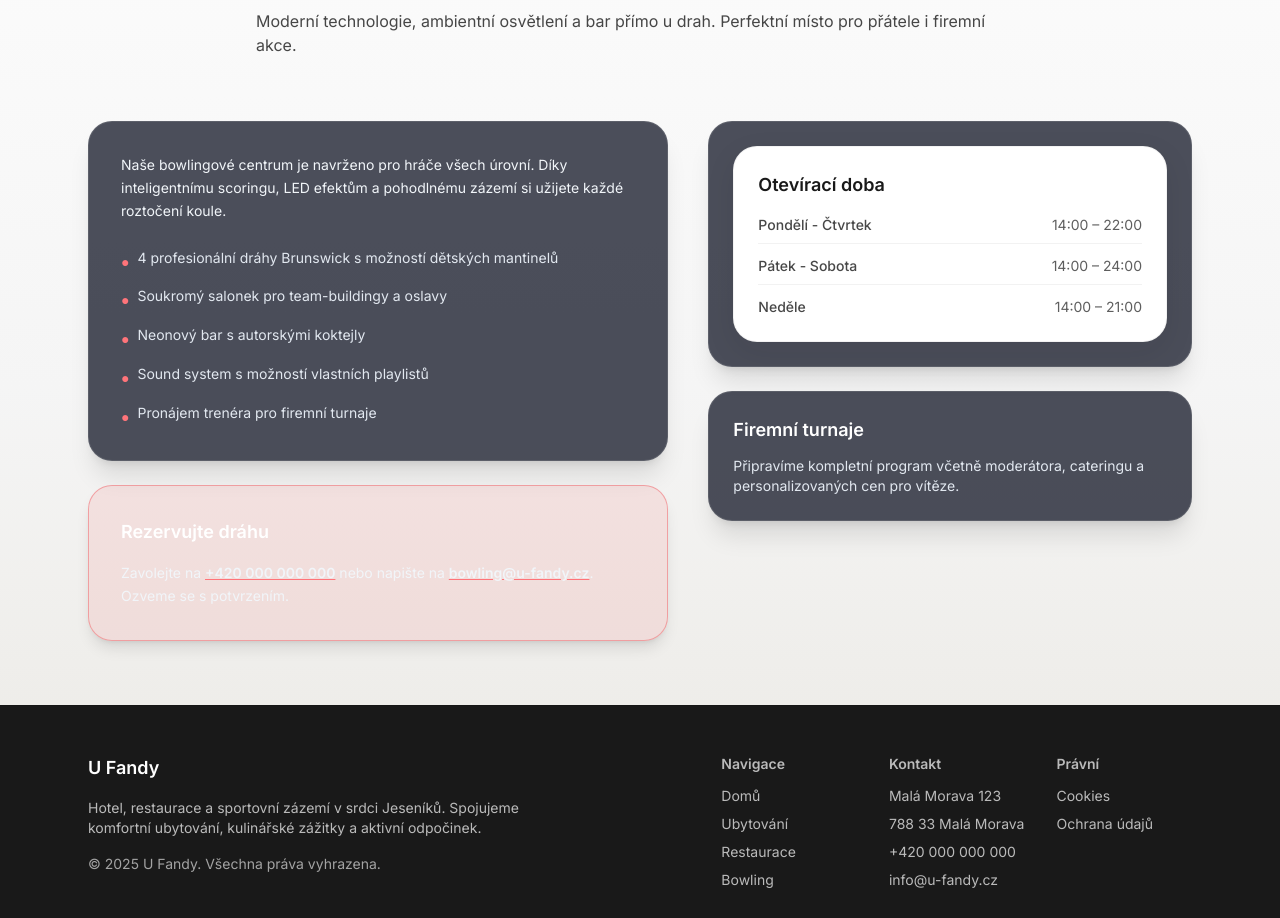
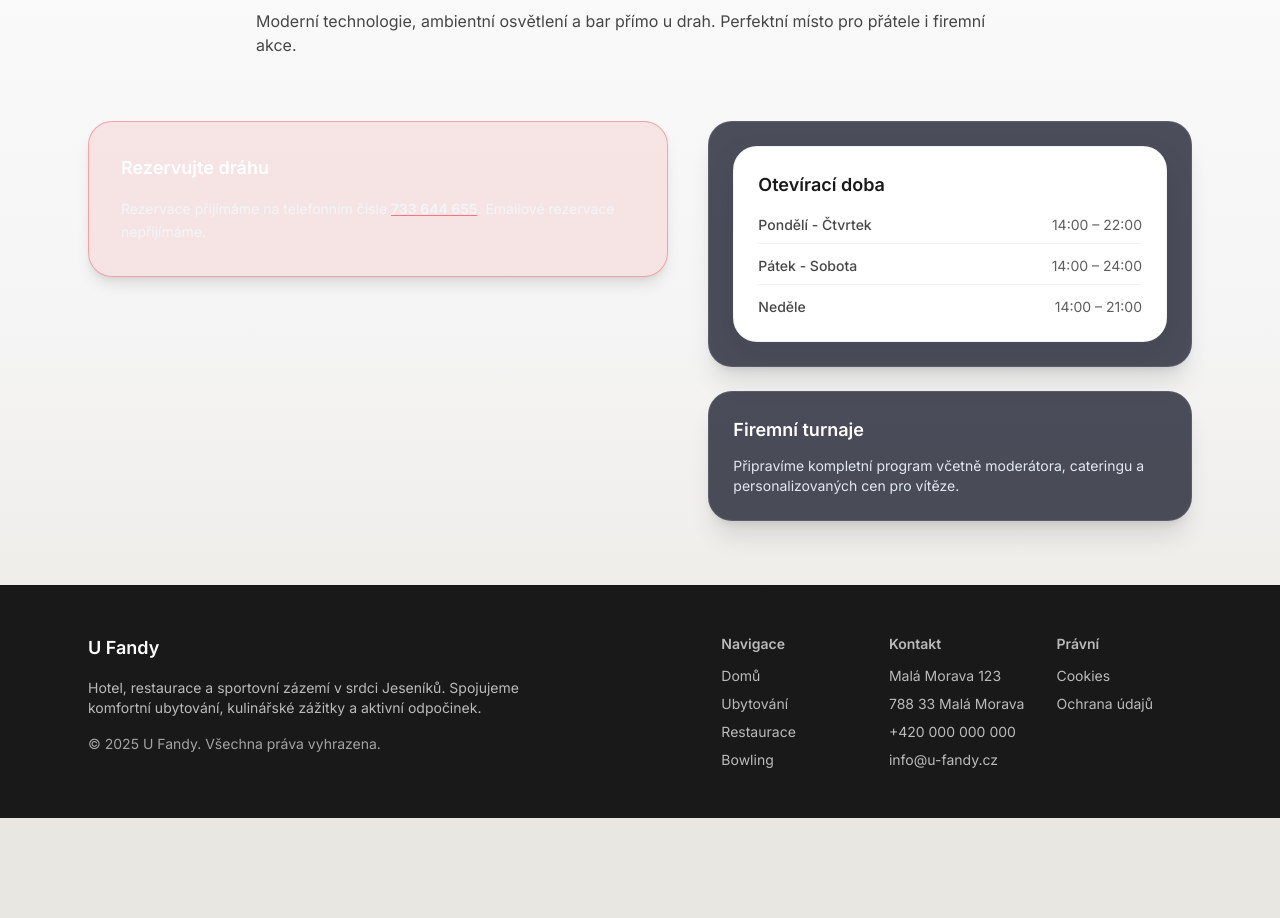
Before and after one commit to domin211/U-Fandy-Web, a Next.js app: page /bowling in a window 1280 px wide. Shown: the part 897-1815 px from the top of the page. After the commit the page ends 1715 px from the top, so only its background shows below. Built offline with nearby package versions, Linux system fonts and the light colour scheme.

Commit message:
Remove bowling equipment section

```diff
--- a/app/(routes)/bowling/page.tsx
+++ b/app/(routes)/bowling/page.tsx
@@ -17,14 +17,6 @@ const galleryImages = [
   { src: '/images/bowling/bowling2.webp', alt: 'Rozsvícené bowlingové dráhy', width: 1200, height: 800 },
   { src: '/images/bowling/bowling3.webp', alt: 'Bowlingová herna s posezením', width: 1200, height: 800 },
   { src: '/images/bowling/bowling4.webp', alt: 'Bowlingová herna s mantinelem', width: 1200, height: 800 },
-];
-
-const vybaveni = [
-  '4 profesionální dráhy Brunswick s možností dětských mantinelů',
-  'Soukromý salonek pro team-buildingy a oslavy',
-  'Neonový bar s autorskými koktejly',
-  'Sound system s možností vlastních playlistů',
-  'Pronájem trenéra pro firemní turnaje',
 ];
 
 export default function BowlingPage() {
@@ -61,35 +53,14 @@ export default function BowlingPage() {
       <div className="grid gap-10 lg:grid-cols-[1.2fr_1fr]">
         {/* Vybavení + Rezervace */}
         <div className="space-y-6 text-sm leading-relaxed">
-          <div className="rounded-3xl border border-white/10 bg-slate-950/70 p-8 shadow-xl">
-            <p>
-              Naše bowlingové centrum je navrženo pro hráče všech úrovní. Díky inteligentnímu scoringu, LED efektům a
-              pohodlnému zázemí si užijete každé roztočení koule.
-            </p>
-            <ul className="mt-6 space-y-3 text-slate-200">
-              {vybaveni.map((item) => (
-                <li key={item} className="flex items-start gap-2">
-                  <span aria-hidden="true" className="mt-1 text-brand-light">
-                    ●
-                  </span>
-                  <span>{item}</span>
-                </li>
-              ))}
-            </ul>
-          </div>
-
           <div className="rounded-3xl border border-brand/40 bg-brand/10 p-8 text-brand-light shadow-lg">
             <h2 className="text-lg font-semibold text-white">Rezervujte dráhu</h2>
             <p className="mt-4 text-slate-100">
-              Zavolejte na{' '}
-              <a href="tel:+420000000000" className="font-semibold underline decoration-brand-light">
-                +420 000 000 000
-              </a>{' '}
-              nebo napište na{' '}
-              <a href="mailto:bowling@u-fandy.cz" className="font-semibold underline decoration-brand-light">
-                bowling@u-fandy.cz
+              Rezervace přijímáme na telefonním čísle{' '}
+              <a href="tel:+420733644655" className="font-semibold underline decoration-brand-light">
+                733 644 655
               </a>
-              . Ozveme se s potvrzením.
+              . Emailové rezervace nepřijímáme.
             </p>
           </div>
         </div>
```
